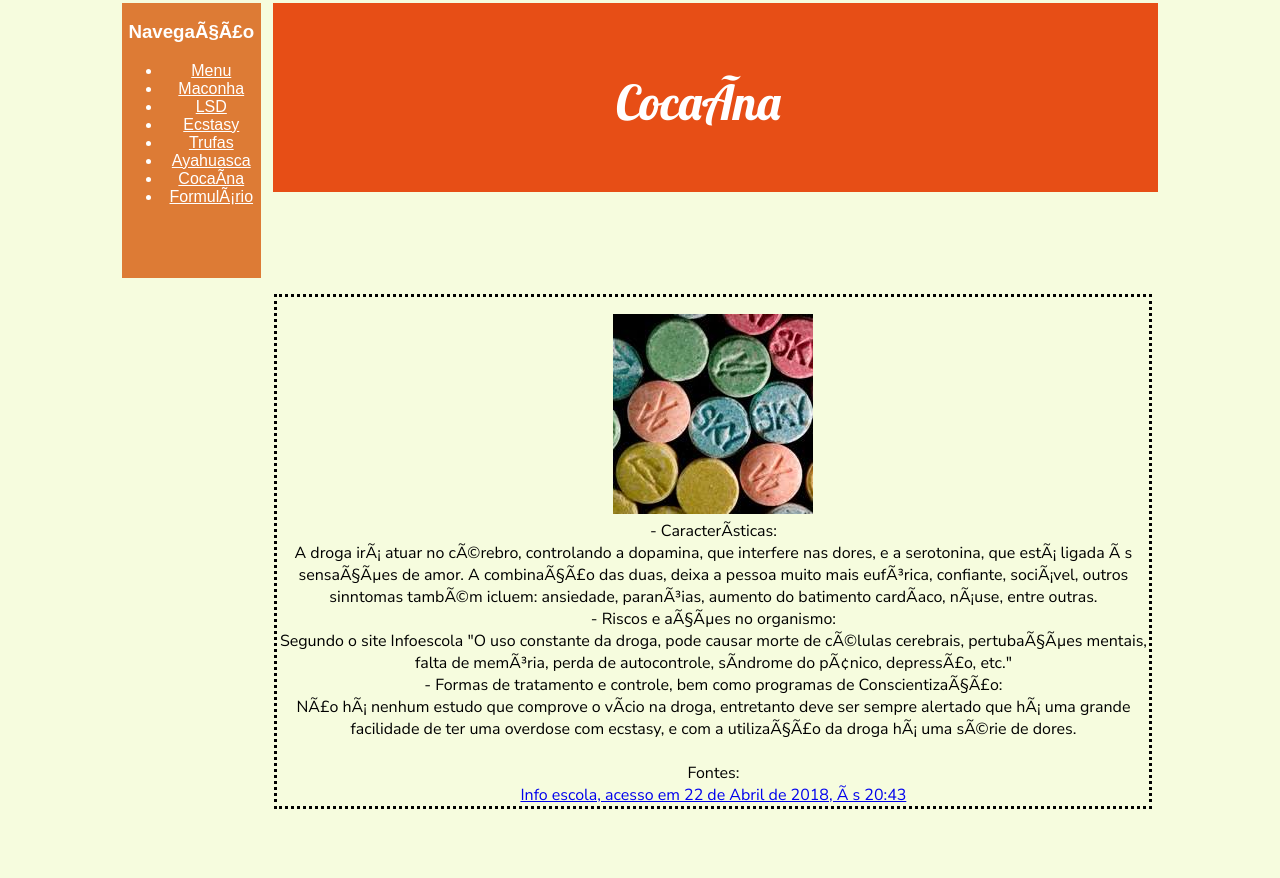
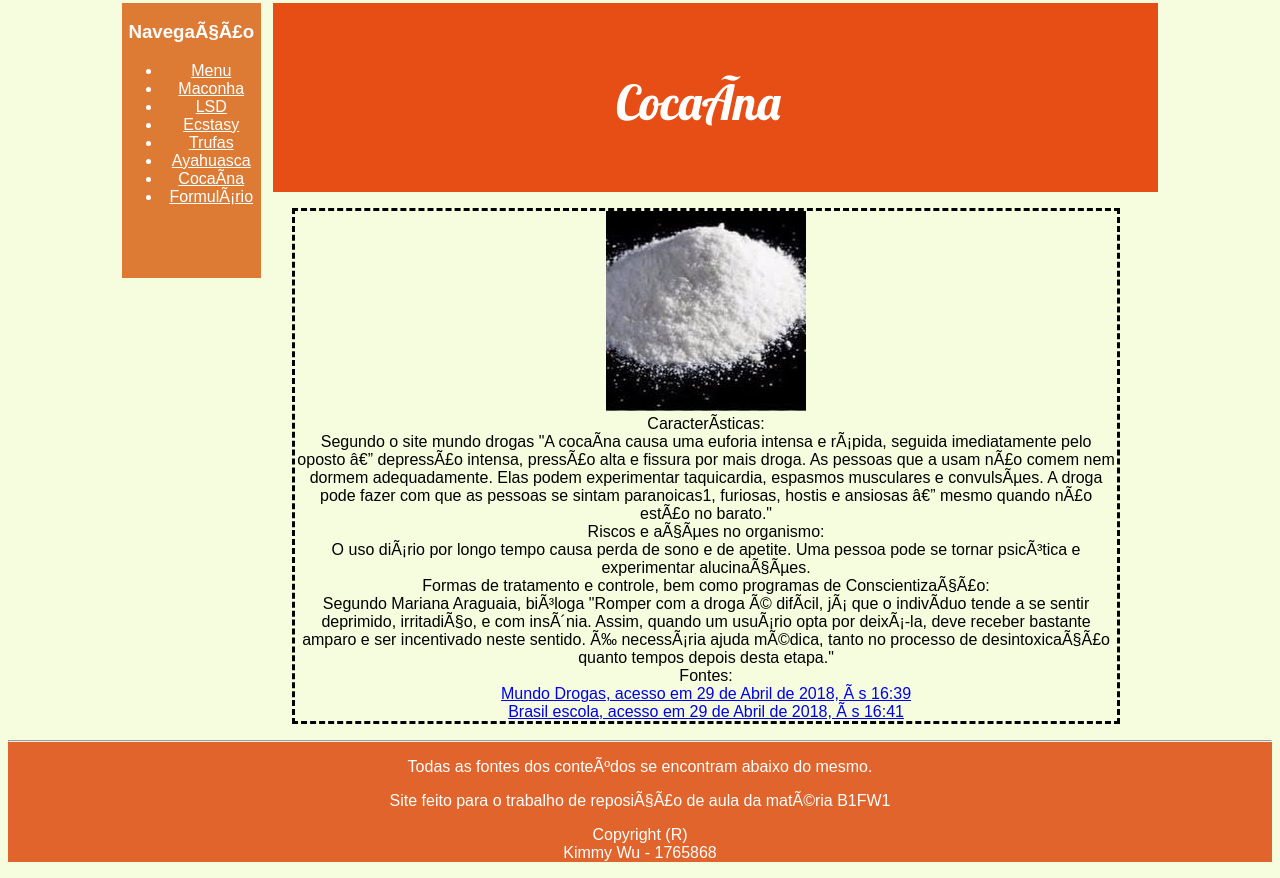
Before and after one commit to wukimmy/ProjetoB1FW, a website: page template/html/cocaina.html in a window 1280 px wide. Shown: the part 324-1202 px from the top of the page. Before the commit the page ends 1149 px from the top, so only its background shows below. Drawn offline with Linux system fonts and the light colour scheme.

Commit message:
add footer

```diff
--- a/src/css/drug.css
+++ b/src/css/drug.css
@@ -63,10 +63,6 @@ svg{
 
     background-color: #C24400;
 }
-p{
-    width: 100%;
-    font-family: 'Nunito Sans', sans-serif;
-}
 #drug{
     border: 20px;
     border-style: solid;
@@ -75,14 +71,11 @@ p{
     height: 210px;
 }
 #drugDesc{
-    margin-left: 3%;
-    float: left;
-    height: 100%;
-    width: 100%;
-    color: black;
-    border-style: dotted;
+    margin-left: 5%;
+    border-style: dashed;
 }
-#drugDescImage {
-    margin-top: 2%;
-    background-color: rgb(158, 29, 29);
+footer{
+
+    background-color: #E0642B;
+    color: white;
 }
--- a/src/css/form.css
+++ b/src/css/form.css
@@ -1,7 +1,7 @@
 #subTitle{
     font-family: 'Exo', sans-serif;
     font-size: 300%;
-    color: rgb(253, 4, 0);
+    color:#DD7B35;
 }
 #title{
     font-family: 'Lobster', cursive;
@@ -35,6 +35,8 @@ body {
     margin-left: 12%;
     width: 80%;
     height: 80%;
+
+    color: white;
 }
 #content{
     margin: 5%;
@@ -66,38 +68,8 @@ p{
     width: 100%;
     font-family: 'Nunito Sans', sans-serif;
 }
-#drug{
-    border: 20px;
-    border-style: solid;
-    border-color: white;
-    width: 210px;
-    height: 210px;
+footer{
+
+    background-color: #E0642B;
+    color: white;
 }
-#quote::before{
-    content: "'";
-}
-#quote::after{
-    content: "'";
-}
-#quote{
-    width: 50%;
-    color: black;
-    background-color: #D18E7C
-}
-#drugDesc{
-    margin-left: 3%;
-    float: left;
-    height: 100%;
-    width: 45%;
-    color: white;
-    background-color: rgb(158, 29, 29)
-}
-#drugDescImage {
-    margin-top: 2%;
-    background-color: rgb(158, 29, 29);
-}
-#drugDescTitle{
-    font-family: 'Lobster', cursive;
-    color: white;
-    font-size: 300%;
-}
--- a/src/css/index.css
+++ b/src/css/index.css
@@ -105,3 +105,8 @@ table{
     margin-top: 2%;
     margin-bottom: 2%;
 }
+footer{
+
+    background-color: #E0642B;
+    color: white;
+}
--- a/template/html/cocaina.html
+++ b/template/html/cocaina.html
@@ -66,26 +66,39 @@
         <div>
             <p id="drugDesc">
 
-                <img src="../../src/images/ecstasy.jpg" id="drugDescImage">
+                <img src="../../src/images/cocaina.jpg" id="drugDescImage">
                 <br>
                 <span>
-                    - Características:
-                    <br> A droga irá atuar no cérebro, controlando a dopamina, que interfere nas dores, e a serotonina, que está
-                    ligada às sensações de amor. A combinação das duas, deixa a pessoa muito mais eufórica, confiante, sociável,
-                    outros sinntomas também icluem: ansiedade, paranóias, aumento do batimento cardíaco, náuse, entre outras.
-                    <br> - Riscos e ações no organismo:
-                    <br> Segundo o site Infoescola "O uso constante da droga, pode causar morte de células cerebrais, pertubações
-                    mentais, falta de memória, perda de autocontrole, síndrome do pânico, depressão, etc."
-                    <br> - Formas de tratamento e controle, bem como programas de Conscientização:
-                    <br> Não há nenhum estudo que comprove o vício na droga, entretanto deve ser sempre alertado que há uma grande
-                    facilidade de ter uma overdose com ecstasy, e com a utilização da droga há uma série de dores.
-                    <br>
-                    <br> Fontes:
-                    <br>
-                    <a href="https://www.infoescola.com/drogas/ecstasy/"> Info escola, acesso em 22 de Abril de 2018, às 20:43</a>
+                        Características:
+                        <br> Segundo o site mundo drogas "A cocaína causa uma euforia intensa e rápida, seguida imediatamente pelo oposto — depressão intensa, pressão alta e fissura por mais droga. As pessoas que a usam não comem nem dormem adequadamente. Elas podem experimentar taquicardia, espasmos musculares e convulsões. A droga pode fazer com que as pessoas se sintam paranoicas1, furiosas, hostis e ansiosas — mesmo quando não estão no barato."
+                        <br> Riscos e ações no organismo:
+                        <br>  O uso diário por longo tempo causa perda de sono e de apetite. Uma pessoa pode se tornar psicótica e experimentar alucinações.
+                        <br> Formas de tratamento e controle, bem como programas de Conscientização:
+                        <br> Segundo Mariana Araguaia, bióloga "Romper com a droga é difícil, já que o indivíduo tende a se sentir deprimido, irritadiço, e com insônia. Assim, quando um usuário opta por deixá-la, deve receber bastante amparo e ser incentivado neste sentido. É necessária ajuda médica, tanto no processo de desintoxicação quanto tempos depois desta etapa."
+                        <br>
+                        Fontes:
+                        <br>
+                        <a href="http://www.mundosemdrogas.org.br/drugfacts/cocaine/effects-of-cocaine.html"> Mundo Drogas, acesso em 29 de Abril de 2018, às 16:39</a>
+                        <br>
+                        <a href="https://brasilescola.uol.com.br/drogas/cocaina.htm"> Brasil escola, acesso em 29 de Abril de 2018, às 16:41</a>
 
-                </span>
+                    </span>
             </p>
         </div>
     </div>
+    <footer>
+        <hr>
+        <p>
+            Todas as fontes dos conteúdos se encontram abaixo do mesmo.
+        </p>
+        <p>
+            Site feito para o trabalho de reposição de aula da matéria B1FW1
+        </p>
+        <p>
+            Copyright (R)
+            <br> Kimmy Wu - 1765868
+        </p>
+    </footer>
 </body>
+
+</html>
```
Also changed, not shown: index.html (+14 -1 lines), template/html/ayahuasca.html (+15 -0 lines), template/html/ecstasy.html (+15 -0 lines), template/html/form.html (+51 -2 lines), template/html/lsd.html (+15 -0 lines), template/html/maconha.html (+14 -0 lines), template/html/trufa.html (+15 -0 lines).
